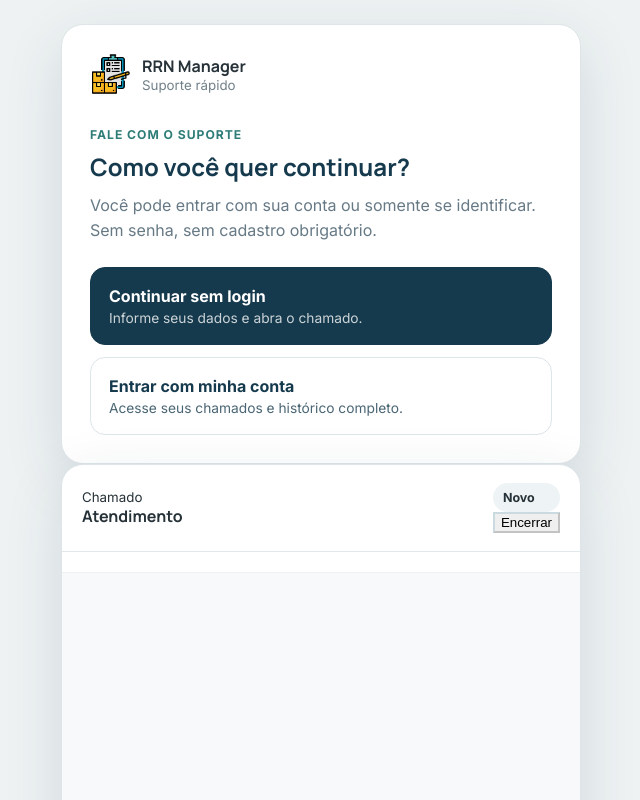
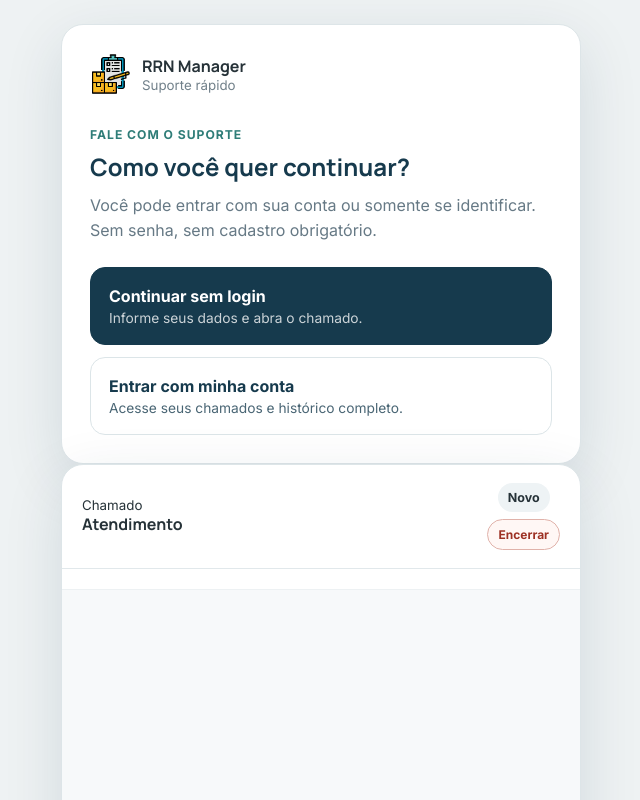
Before and after one commit to Rubertt12/Sistema-de-Inventario, a website: page suporte-rapido.html in a window 1280 px wide. Shown: the top 800 px of the page, without its empty margins (319-959 px from the left). Drawn offline with nearby package versions, Linux system fonts and the light colour scheme.

Commit message:
style: carregar controles do chat rapido

```diff
--- a/suporte-rapido.html
+++ b/suporte-rapido.html
@@ -9,6 +9,7 @@
   <link href="https://fonts.googleapis.com/css2?family=Inter:wght@400;500;600;700&family=Manrope:wght@600;700;800&display=swap" rel="stylesheet" />
   <link rel="stylesheet" href="/style/rrn-theme-v2.css" />
   <link rel="stylesheet" href="/style/support-quick.css" />
+  <link rel="stylesheet" href="/style/support-quick-controls.css" />
   <link rel="icon" href="/img/icon-png.png" type="image/png" />
 </head>
 <body class="quick-body">
```
